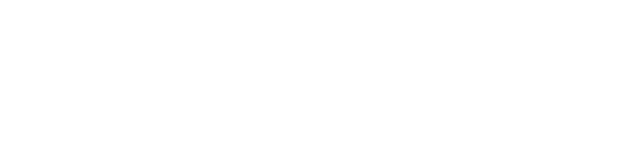
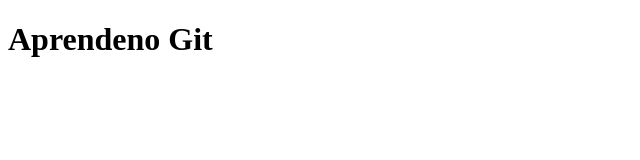
Before and after one commit to DevCarlos779/aprendendo-git, a plain HTML site: page index.html in a window 1280 px wide. Shown: the whole page, without its empty margins (0-640 px from the left). Drawn offline with Linux system fonts and the light colour scheme.

Commit message:
Adicionando um título

```diff
--- a/index.html
+++ b/index.html
@@ -3,9 +3,9 @@
 <head>
     <meta charset="UTF-8">
     <meta name="viewport" content="width=device-width, initial-scale=1.0">
-    <title>Testando git</title>
+    <title>Aprendendo git</title>
 </head>
 <body>
-
+    <h1>Aprendeno Git</h1>
 </body>
 </html>
```
